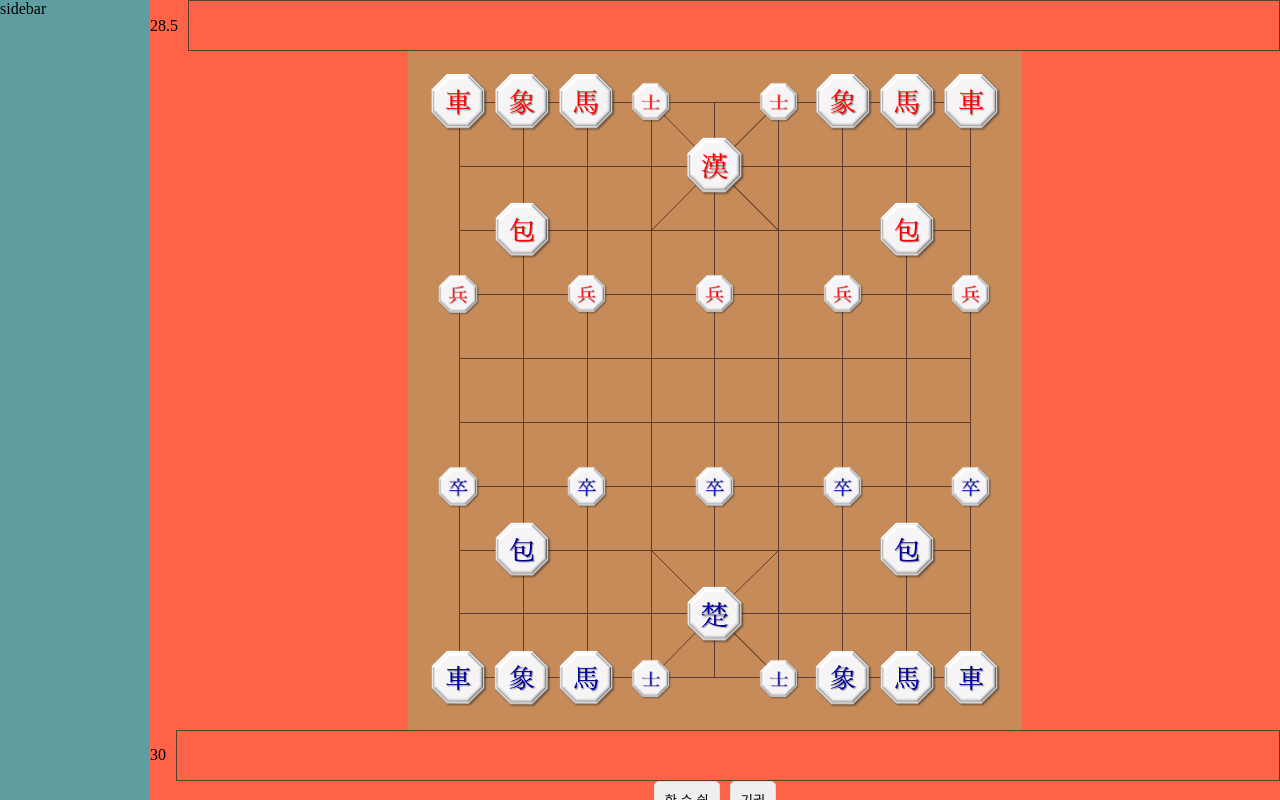
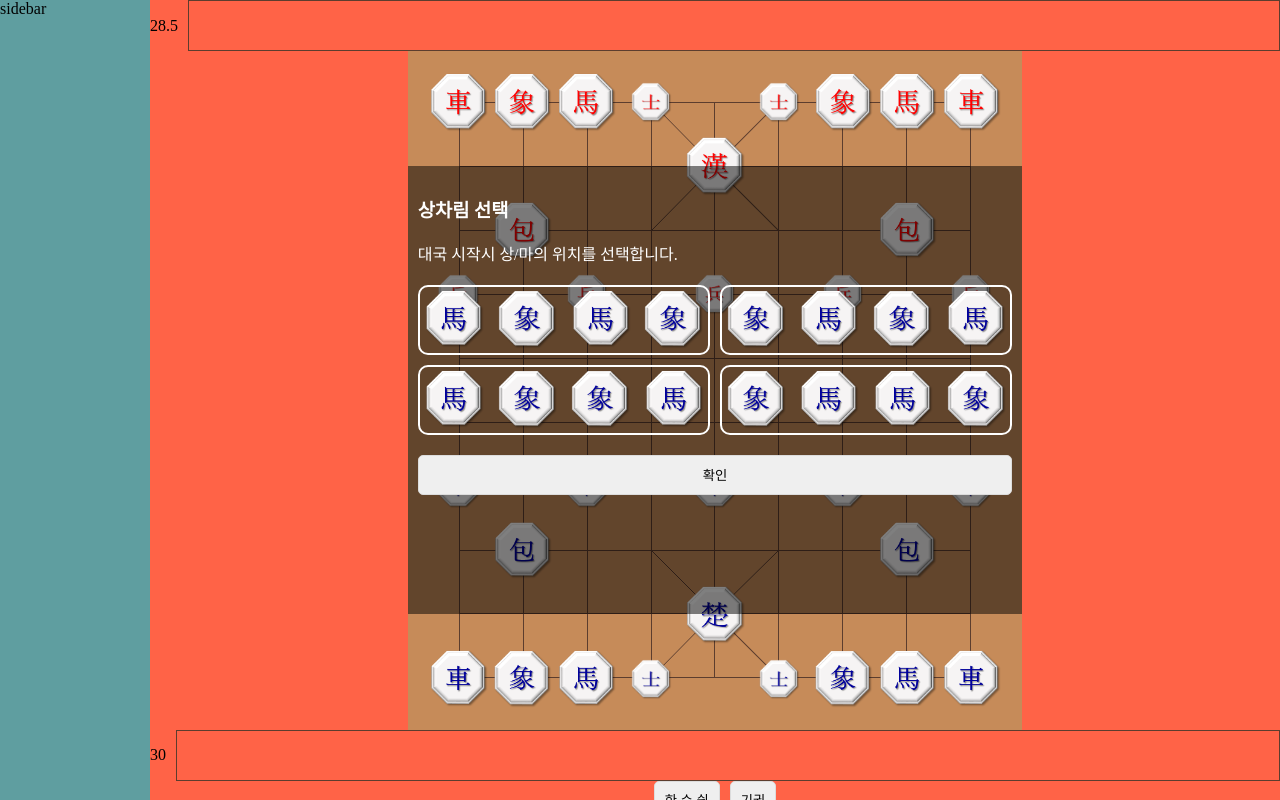
Before and after one commit to wonwoo-Jang/janggi-with-js, a React (Create React App) app: page /play in a window 1280 px wide. Built offline with nearby package versions, Linux system fonts and the light colour scheme.

Commit message:
✨ 상차림 선택 모달 전체 구조 구현

```diff
--- a/src/components/Janggi/JanggiBoard.tsx
+++ b/src/components/Janggi/JanggiBoard.tsx
@@ -1,4 +1,4 @@
-import React, { useState } from 'react';
+import React, { Dispatch, SetStateAction, useState } from 'react';
 
 import { Piece } from '@models/Piece';
 import { Position } from '@models/Position';
@@ -8,6 +8,7 @@ import { Board, CountryType } from '@customTypes/janggiTypes';
 import { ROW_NUM, COLUMN_NUM, BACK_SLASH_TILES, SLASH_TILES } from '@utils/janggi/constants';
 
 import CheckModal from './CheckModal';
+import TableSettingModal from './TableSettingModal';
 import Tile from './Tile';
 
 import styles from './JanggiBoard.module.scss';
@@ -16,12 +17,22 @@ interface JanggiBoardProps {
   board: Board;
   turn: CountryType;
   showCheckModal: boolean;
+  tableSetting: string[];
+  setTableSetting: Dispatch<SetStateAction<string[]>>;
   isValidMove(newPosition: Position, piece: Piece, board: Board): boolean;
   movePiece(selectedPiece: Piece, position: Position, clickedPiece: Piece | null): void;
 }
 
 // draw board
-export default function JanggiBoard({ board, turn, showCheckModal, isValidMove, movePiece }: JanggiBoardProps) {
+export default function JanggiBoard({
+  board,
+  turn,
+  showCheckModal,
+  tableSetting,
+  setTableSetting,
+  isValidMove,
+  movePiece,
+}: JanggiBoardProps) {
   const [selectedPiece, setSelectedPiece] = useState<Piece | null>(null);
   const [selectedRef, setSelectedRef] = useState<React.RefObject<HTMLDivElement> | null>(null); // for move effect
 
@@ -129,6 +140,9 @@ export default function JanggiBoard({ board, turn, showCheckModal, isValidMove,
         })}
       </div>
       {showCheckModal && <CheckModal />}
+      {!tableSetting.length ? (
+        <TableSettingModal myCountry={CountryType.CHO} opponentTableSetting={null} setTableSetting={setTableSetting} />
+      ) : null}
     </div>
   );
 }
--- a/src/components/Janggi/Referee.tsx
+++ b/src/components/Janggi/Referee.tsx
@@ -61,6 +61,7 @@ const initialPieces = initPiecesInfo.reduce((pieces, info) => {
 export default function Referee() {
   const [board, setBoard] = useState<Board>(initialBoard);
   const [pieces, setPieces] = useState<Piece[]>(initialPieces);
+  const [tableSetting, setTableSetting] = useState<string[]>([]);
   const [turn, setTurn] = useState<CountryType>(CountryType.CHO);
   const [showCheckModal, setShowCheckModal] = useState<boolean>(false);
   const [isGameEnd, setIsGameEnd] = useState<boolean>(false);
@@ -171,10 +172,6 @@ export default function Referee() {
     setPieces(updatedPieces);
   };
 
-  console.log(choScoreBoard, 'choinfo');
-
-  console.log('ahninfo:', hanScoreBoard);
-
   const resetCheck = () => {
     pieces.map(p => (p.isCheck = false));
   };
@@ -275,6 +272,8 @@ export default function Referee() {
         board={board}
         turn={turn}
         showCheckModal={showCheckModal}
+        tableSetting={tableSetting}
+        setTableSetting={setTableSetting}
         isValidMove={isValidMove}
         movePiece={movePiece}
       />
--- /dev/null
+++ b/src/components/Janggi/TableSettingModal.module.scss
@@ -0,0 +1,49 @@
+@use '@styles/variables.scss' as v;
+
+.tableSettingModal {
+  position: absolute;
+  top: calc(v.$tile-height * 1.8);
+  display: flex;
+  flex-direction: column;
+  gap: 20px;
+  padding: 10px;
+  width: calc(v.$tile-height * 9.6);
+  height: calc(v.$tile-height * 7);
+  background-color: rgba($color: #000000, $alpha: 0.5);
+  color: white;
+
+  .options {
+    display: grid;
+    grid-template-rows: 1fr 1fr;
+    grid-template-columns: 1fr 1fr;
+    width: 100%;
+    height: 150px;
+    gap: 10px;
+
+    .option {
+      display: flex;
+      align-items: center;
+      gap: 5px;
+      padding-top: 2px;
+      border: 2px solid white;
+      border-radius: 10px;
+      cursor: pointer;
+
+      &:hover {
+        background-color: rgba($color: white, $alpha: 0.5);
+      }
+
+      .piece {
+        flex-grow: 1;
+        height: 100%;
+        background-size: contain;
+        background-repeat: no-repeat;
+        background-position: center center;
+      }
+    }
+  }
+
+  button {
+    height: 40px;
+  }
+}
--- /dev/null
+++ b/src/components/Janggi/TableSettingModal.tsx
@@ -0,0 +1,42 @@
+import { Dispatch, SetStateAction } from 'react';
+
+import { CountryType } from '@customTypes/janggiTypes';
+
+import { TABLE_SETTING_OPTIONS } from '@utils/janggi/constants';
+
+import styles from './TableSettingModal.module.scss';
+
+interface TableSettingModalProps {
+  myCountry: CountryType;
+  opponentTableSetting: string[] | null;
+  setTableSetting: Dispatch<SetStateAction<string[]>>;
+}
+
+export default function TableSettingModal({
+  myCountry,
+  opponentTableSetting,
+  setTableSetting,
+}: TableSettingModalProps) {
+  return (
+    <div className={styles.tableSettingModal}>
+      <div className={styles.message}>
+        <h3>상차림 선택</h3>
+        <span>대국 시작시 상/마의 위치를 선택합니다.</span>
+      </div>
+      <div className={styles.options}>
+        {TABLE_SETTING_OPTIONS.map((option, i) => (
+          <div className={styles.option} key={i}>
+            {option.map(type => (
+              <div
+                className={styles.piece}
+                style={{ backgroundImage: `url('images/${myCountry}_${type}.png')` }}
+                key={`${type}${i}`}
+              />
+            ))}
+          </div>
+        ))}
+      </div>
+      <button>확인</button>
+    </div>
+  );
+}
--- a/src/lib/utils/janggi/constants.ts
+++ b/src/lib/utils/janggi/constants.ts
@@ -20,6 +20,13 @@ export const PIECE_POINT: { [pieceName: string]: number } = {
   [PieceType.SCHOLAR]: 3,
   [PieceType.SOLDIER]: 2,
 };
+
+export const TABLE_SETTING_OPTIONS = [
+  [PieceType.HORSE, PieceType.ELEPHANT, PieceType.HORSE, PieceType.ELEPHANT],
+  [PieceType.ELEPHANT, PieceType.HORSE, PieceType.ELEPHANT, PieceType.HORSE],
+  [PieceType.HORSE, PieceType.ELEPHANT, PieceType.ELEPHANT, PieceType.HORSE],
+  [PieceType.ELEPHANT, PieceType.HORSE, PieceType.HORSE, PieceType.ELEPHANT],
+];
 
 export const PALACE = {
   [CountryType.CHO]: {
```
